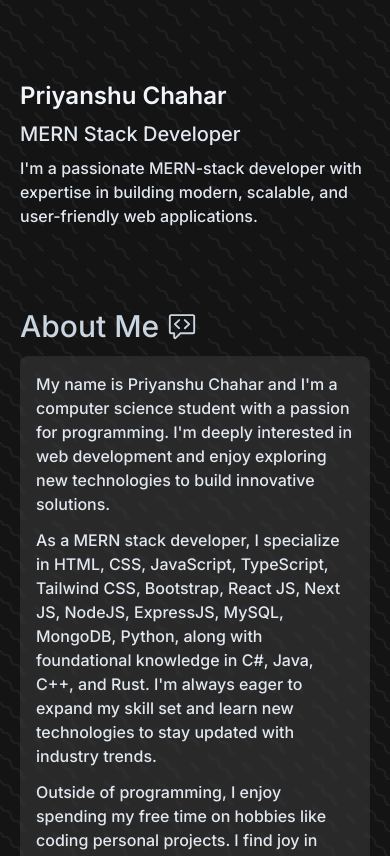
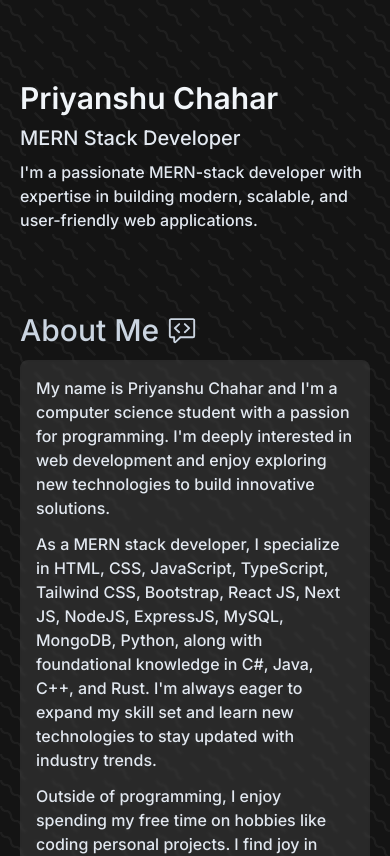
Before and after one commit to NvmeSensor/Portfolio, a Next.js app: page / in a window 390 px wide. Shown: the top 856 px of the page. Built offline with nearby package versions, Linux system fonts and the light colour scheme.

Commit message:
portfolio

```diff
--- a/components/home/Hero.jsx
+++ b/components/home/Hero.jsx
@@ -14,7 +14,7 @@
                         <img src="/profileimage.png" alt="" className='h-full w-full rounded-full hover:translate-y-1 transition ease-in-out shadow shadow-slate-600' />
                     </div> */}
                     <div className='flex flex-col justify-start items-center gap-2'>
-                        <h1 className='lg:text-3xl text-2xl font-semibold text-slate-100 self-start'>{name}</h1>
+                        <h1 className='text-3xl font-semibold text-slate-100 self-start'>{name}</h1>
                         <h2 className='lg:text-2xl text-xl font-medium text-slate-200 self-start'>{developer}</h2>
                         <h3 className='lg:text-xl font-medium text-slate-200 self-start'>{tagline}</h3>
                     </div>
```
